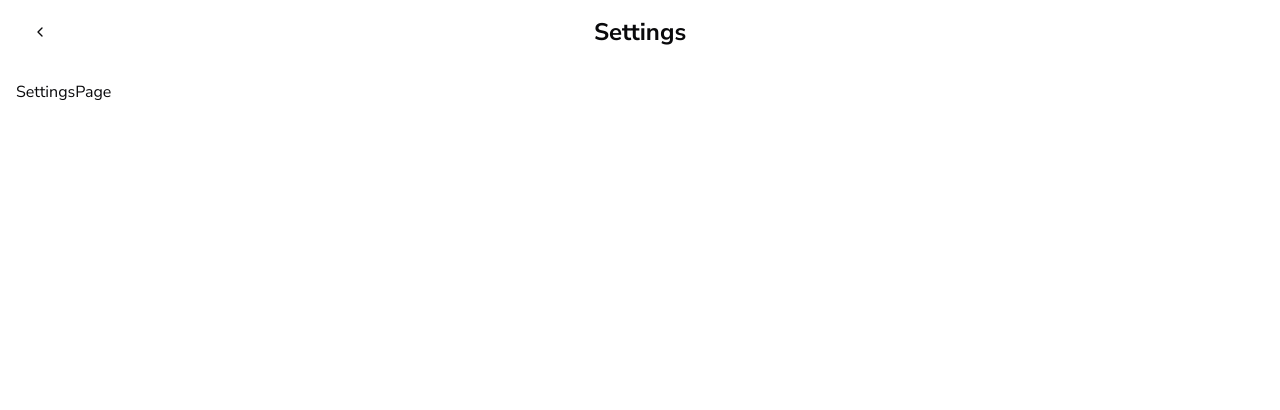
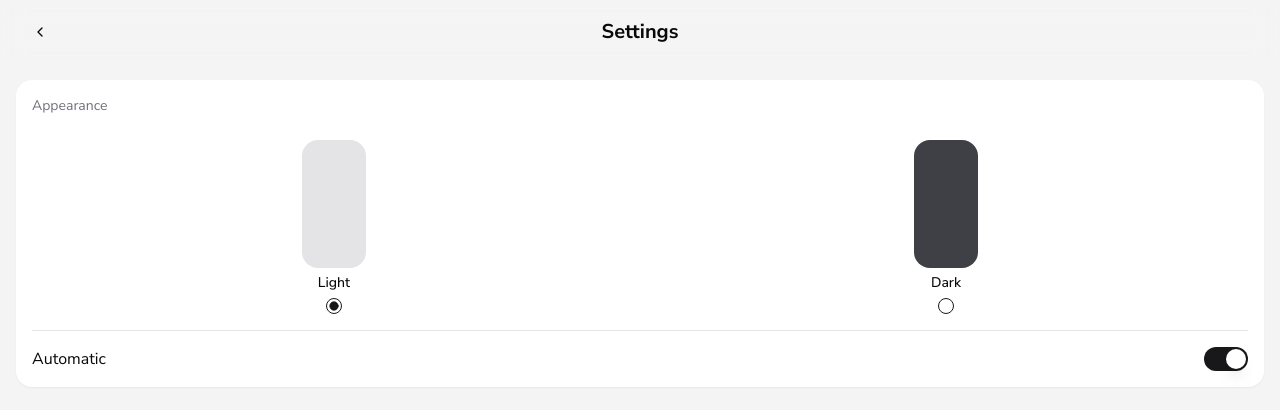
Before and after one commit to 4fort/expense-tracker, a Next.js app: page /profile/settings in a window 1280 px wide. Shown: the top 410 px of the page. Built offline with nearby package versions, Linux system fonts and the light colour scheme.

Commit message:
Implement theme provider and settings for appearance customization; refactor profile and layout components

```diff
--- a/app/globals.css
+++ b/app/globals.css
@@ -37,17 +37,17 @@ body {
   .dark {
     --background: 240 10% 3.9%;
     --foreground: 0 0% 98%;
-    --card: 240 10% 3.9%;
+    --card: 240 3.7% 8%;
     --card-foreground: 0 0% 98%;
     --popover: 240 10% 3.9%;
     --popover-foreground: 0 0% 98%;
     --primary: 0 0% 98%;
     --primary-foreground: 240 5.9% 10%;
-    --secondary: 240 3.7% 15.9%;
+    --secondary: ;
     --secondary-foreground: 0 0% 98%;
     --muted: 240 3.7% 15.9%;
     --muted-foreground: 240 5% 64.9%;
-    --accent: 240 3.7% 15.9%;
+    --accent: 240 10% 3.9%;
     --accent-foreground: 0 0% 98%;
     --destructive: 0 62.8% 30.6%;
     --destructive-foreground: 0 0% 98%;
--- a/app/layout.tsx
+++ b/app/layout.tsx
@@ -1,6 +1,7 @@
 import type { Metadata, Viewport } from "next";
 import { Nunito_Sans } from "next/font/google";
 import "./globals.css";
+import { ThemeProvider } from "@/components/theme-provider";
 
 const nunitoSans = Nunito_Sans({
   subsets: ["latin"],
@@ -9,6 +10,9 @@ const nunitoSans = Nunito_Sans({
 export const metadata: Metadata = {
   title: "fortracker",
   description: "Modern expense tracker right in the web!",
+  appleWebApp: {
+    statusBarStyle: "black-translucent",
+  },
 };
 
 export const viewport: Viewport = {
@@ -26,8 +30,14 @@ export default function RootLayout({
   children: React.ReactNode;
 }>) {
   return (
-    <html lang="en">
-      <body className={`${nunitoSans.className} antialiased`}>{children}</body>
+    <html lang="en" suppressHydrationWarning>
+      <body
+        className={`${nunitoSans.className} antialiased h-screen flex flex-col`}
+      >
+        <ThemeProvider attribute="class" defaultTheme="system">
+          {children}
+        </ThemeProvider>
+      </body>
     </html>
   );
 }
--- a/app/manifest.ts
+++ b/app/manifest.ts
@@ -9,8 +9,6 @@ export default function manifest(): MetadataRoute.Manifest {
     start_url: "/",
     scope: "/",
     display: "standalone",
-    theme_color: "#ffffff",
-    background_color: "#ffffff",
     categories: ["finance", "productivity"],
     icons: [
       {
--- a/app/profile/page.tsx
+++ b/app/profile/page.tsx
@@ -23,7 +23,7 @@ export default function ProfilePage() {
       <TitleHeader title="Profile" className="bg-accent" />
       <Main className="bg-accent flex flex-col gap-8">
         {user ? <ProfileSummary user={user} /> : <ProfileSummarySkeleton />}
-        <div className="flex flex-col items-center gap-4 w-full bg-background p-4 rounded-lg">
+        <div className="flex flex-col items-center gap-4 w-full bg-card text-card-foreground shadow-sm p-4 rounded-lg">
           <div className="w-full">
             <h5 className="text-sm opacity-50">Profile Menu</h5>
             <MenuItems />
--- a/app/profile/settings/page.tsx
+++ b/app/profile/settings/page.tsx
@@ -2,8 +2,20 @@
 
 import Main from "@/components/main";
 import TitleHeader from "@/components/title-header";
+import {
+  Card,
+  CardContent,
+  CardDescription,
+  CardHeader,
+} from "@/components/ui/card";
+import { Label } from "@/components/ui/label";
+import { RadioGroup, RadioGroupItem } from "@/components/ui/radio-group";
+import { Separator } from "@/components/ui/separator";
+import { Switch } from "@/components/ui/switch";
+import { cn } from "@/lib/utils";
 import { AnimatePresence, motion } from "motion/react";
-import React from "react";
+import { useTheme } from "next-themes";
+import React, { useEffect, useState } from "react";
 
 const context = {
   title: "Settings",
@@ -18,12 +30,95 @@ export default function SettingsPage() {
         animate={{ x: 0 }}
         exit={{ x: "100%" }}
         transition={{ duration: 0.2, type: "spring", bounce: 0 }}
+        className="h-[inherit] p-[inherit] bg-accent"
       >
-        <TitleHeader title={context.title} hasBackButton />
+        <TitleHeader
+          title={context.title}
+          className="bg-accent/30 backdrop-blur-md"
+          size="md"
+          hasBackButton
+        />
         <Main>
-          <div>SettingsPage</div>
+          <AppearanceSettings />
         </Main>
       </motion.div>
     </AnimatePresence>
   );
 }
+
+const AppearanceSettings = () => {
+  const { theme, setTheme } = useTheme();
+  const [isAutomatic, setIsAutomatic] = useState(false);
+  const [selectedTheme, setSelectedTheme] = useState<string>("");
+
+  console.log(theme, isAutomatic, selectedTheme);
+
+  useEffect(() => {
+    if (theme === "system") {
+      setIsAutomatic(true);
+      setSelectedTheme(
+        window.matchMedia("(prefers-color-scheme: dark)").matches
+          ? "dark"
+          : "light"
+      );
+    } else {
+      setIsAutomatic(false);
+      setSelectedTheme(theme!);
+    }
+  }, [theme]);
+
+  return (
+    <Card>
+      <CardHeader>
+        <CardDescription>Appearance</CardDescription>
+      </CardHeader>
+      <CardContent>
+        <RadioGroup
+          className="flex justify-around w-full"
+          value={selectedTheme}
+          onValueChange={(value) => {
+            setSelectedTheme(value);
+            setTheme(value);
+          }}
+        >
+          <div className="flex flex-col items-center gap-2">
+            <Label htmlFor="light" className="text-center">
+              <ThemePreview theme="light" />
+              <span>Light</span>
+            </Label>
+            <RadioGroupItem value="light" id="light" />
+          </div>
+          <div className="flex flex-col items-center gap-2">
+            <Label htmlFor="dark" className="text-center">
+              <ThemePreview theme="dark" />
+              <span>Dark</span>
+            </Label>
+            <RadioGroupItem value="dark" id="dark" />
+          </div>
+        </RadioGroup>
+        <Separator orientation="horizontal" className="my-4" />
+        <div className="flex justify-between">
+          <span>Automatic</span>
+          <Switch
+            checked={isAutomatic}
+            onCheckedChange={(checked) => {
+              setIsAutomatic(checked);
+              setTheme(checked ? "system" : selectedTheme);
+            }}
+          />
+        </div>
+      </CardContent>
+    </Card>
+  );
+};
+
+const ThemePreview = ({ theme }: { theme: "dark" | "light" }) => {
+  return (
+    <div
+      className={cn(
+        "h-32 w-16 rounded-lg m-2",
+        theme === "dark" ? "bg-zinc-700" : "bg-zinc-200"
+      )}
+    ></div>
+  );
+};
--- a/components/label-input.tsx
+++ b/components/label-input.tsx
@@ -31,7 +31,7 @@ const LabelInput = React.forwardRef<
           type={type}
           ref={ref}
           className={cn(
-            "px-4 pt-6 pb-2 bg-black/10 rounded-sm placeholder:text-muted-foreground focus-visible:outline-none focus-visible:ring-2 focus-visible:ring-ring disabled:cursor-not-allowed disabled:opacity-50 md:text-sm transition-all",
+            "px-4 pt-6 pb-2 bg-input rounded-sm placeholder:text-muted-foreground focus-visible:outline-none focus-visible:ring-2 focus-visible:ring-ring disabled:cursor-not-allowed disabled:opacity-50 md:text-sm transition-all",
             className
           )}
           {...props}
--- /dev/null
+++ b/components/theme-provider.tsx
@@ -0,0 +1,11 @@
+"use client";
+
+import * as React from "react";
+import { ThemeProvider as NextThemesProvider } from "next-themes";
+
+export function ThemeProvider({
+  children,
+  ...props
+}: React.ComponentProps<typeof NextThemesProvider>) {
+  return <NextThemesProvider {...props}>{children}</NextThemesProvider>;
+}
--- a/components/title-header.tsx
+++ b/components/title-header.tsx
@@ -10,12 +10,14 @@ type Props = {
   title: string;
   className?: string;
   hasBackButton?: boolean;
+  size?: "sm" | "md" | "lg";
 };
 
 export default function TitleHeader({
   title,
   className,
   hasBackButton,
+  size = "lg",
 }: Props) {
   const router = useRouter();
 
@@ -35,7 +37,20 @@ export default function TitleHeader({
           <ChevronLeft />
         </Button>
       )}
-      <h1 className="text-2xl font-bold">{title}</h1>
+      <h1
+        className={cn(
+          "font-bold",
+          size === "sm"
+            ? "text-md"
+            : size === "md"
+            ? "text-xl"
+            : size === "lg"
+            ? "text-2xl"
+            : ""
+        )}
+      >
+        {title}
+      </h1>
     </header>
   );
 }
--- /dev/null
+++ b/components/ui/radio-group.tsx
@@ -0,0 +1,44 @@
+"use client"
+
+import * as React from "react"
+import * as RadioGroupPrimitive from "@radix-ui/react-radio-group"
+import { Circle } from "lucide-react"
+
+import { cn } from "@/lib/utils"
+
+const RadioGroup = React.forwardRef<
+  React.ElementRef<typeof RadioGroupPrimitive.Root>,
+  React.ComponentPropsWithoutRef<typeof RadioGroupPrimitive.Root>
+>(({ className, ...props }, ref) => {
+  return (
+    <RadioGroupPrimitive.Root
+      className={cn("grid gap-2", className)}
+      {...props}
+      ref={ref}
+    />
+  )
+})
+RadioGroup.displayName = RadioGroupPrimitive.Root.displayName
+
+const RadioGroupItem = React.forwardRef<
+  React.ElementRef<typeof RadioGroupPrimitive.Item>,
+  React.ComponentPropsWithoutRef<typeof RadioGroupPrimitive.Item>
+>(({ className, ...props }, ref) => {
+  return (
+    <RadioGroupPrimitive.Item
+      ref={ref}
+      className={cn(
+        "aspect-square h-4 w-4 rounded-full border border-primary text-primary ring-offset-background focus:outline-none focus-visible:ring-2 focus-visible:ring-ring focus-visible:ring-offset-2 disabled:cursor-not-allowed disabled:opacity-50",
+        className
+      )}
+      {...props}
+    >
+      <RadioGroupPrimitive.Indicator className="flex items-center justify-center">
+        <Circle className="h-2.5 w-2.5 fill-current text-current" />
+      </RadioGroupPrimitive.Indicator>
+    </RadioGroupPrimitive.Item>
+  )
+})
+RadioGroupItem.displayName = RadioGroupPrimitive.Item.displayName
+
+export { RadioGroup, RadioGroupItem }
--- /dev/null
+++ b/components/ui/switch.tsx
@@ -0,0 +1,29 @@
+"use client"
+
+import * as React from "react"
+import * as SwitchPrimitives from "@radix-ui/react-switch"
+
+import { cn } from "@/lib/utils"
+
+const Switch = React.forwardRef<
+  React.ElementRef<typeof SwitchPrimitives.Root>,
+  React.ComponentPropsWithoutRef<typeof SwitchPrimitives.Root>
+>(({ className, ...props }, ref) => (
+  <SwitchPrimitives.Root
+    className={cn(
+      "peer inline-flex h-6 w-11 shrink-0 cursor-pointer items-center rounded-full border-2 border-transparent transition-colors focus-visible:outline-none focus-visible:ring-2 focus-visible:ring-ring focus-visible:ring-offset-2 focus-visible:ring-offset-background disabled:cursor-not-allowed disabled:opacity-50 data-[state=checked]:bg-primary data-[state=unchecked]:bg-input",
+      className
+    )}
+    {...props}
+    ref={ref}
+  >
+    <SwitchPrimitives.Thumb
+      className={cn(
+        "pointer-events-none block h-5 w-5 rounded-full bg-background shadow-lg ring-0 transition-transform data-[state=checked]:translate-x-5 data-[state=unchecked]:translate-x-0"
+      )}
+    />
+  </SwitchPrimitives.Root>
+))
+Switch.displayName = SwitchPrimitives.Root.displayName
+
+export { Switch }
--- a/package.json
+++ b/package.json
@@ -13,8 +13,10 @@
     "@radix-ui/react-checkbox": "^1.1.3",
     "@radix-ui/react-dialog": "^1.1.4",
     "@radix-ui/react-label": "^2.1.1",
+    "@radix-ui/react-radio-group": "^1.2.2",
     "@radix-ui/react-separator": "^1.1.1",
     "@radix-ui/react-slot": "^1.1.1",
+    "@radix-ui/react-switch": "^1.1.2",
     "@supabase/ssr": "^0.5.2",
     "@supabase/supabase-js": "^2.47.16",
     "class-variance-authority": "^0.7.1",
@@ -23,6 +25,7 @@
     "lucide-react": "^0.473.0",
     "motion": "^11.18.1",
     "next": "15.1.5",
+    "next-themes": "^0.4.4",
     "react": "^19.0.0",
     "react-dom": "^19.0.0",
     "tailwind-merge": "^2.6.0",
```
Also changed, not shown: 1 other file (tests, documents, lock files or other folders).
